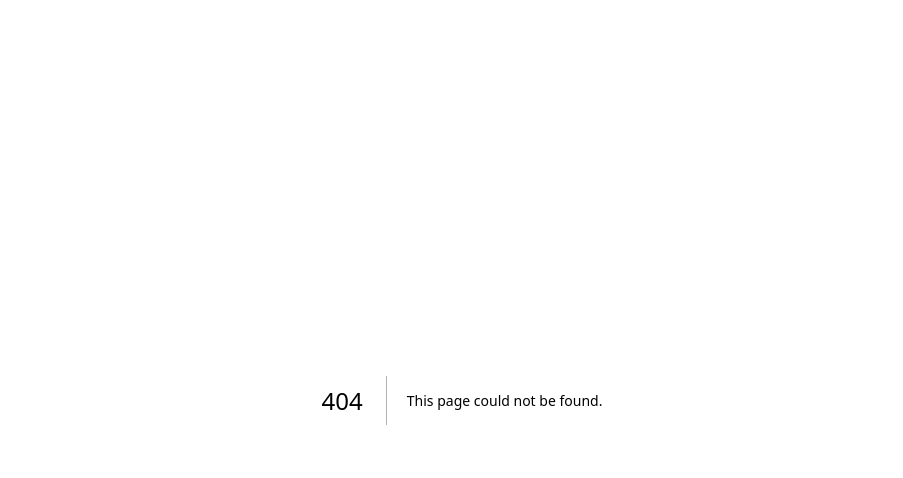
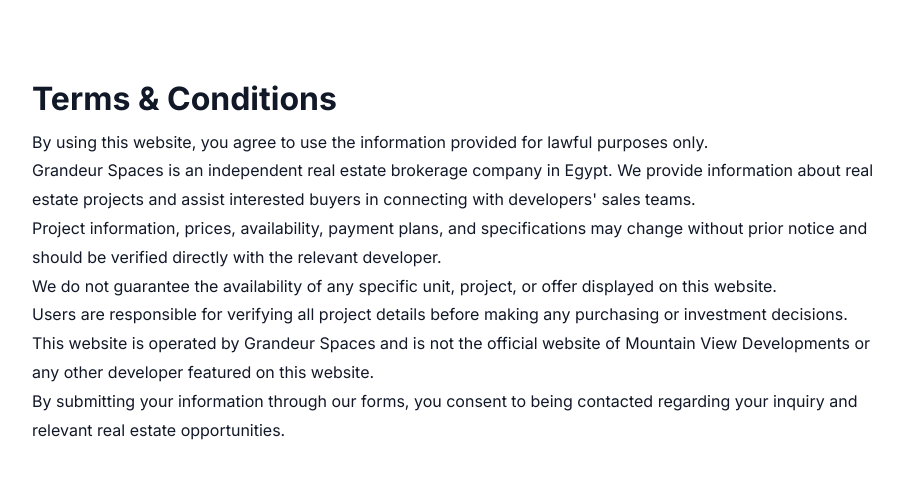
Before and after one commit to grandeurspaces8/creek-view, a Next.js app: page /terms in a window 1280 px wide. Before the commit this address had no page. Shown: the top 478 px of the page, without its empty margins (178-1081 px from the left). Built offline with nearby package versions, Linux system fonts and the light colour scheme.

Commit message:
Create terms.js

```diff
--- /dev/null
+++ b/pages/terms.js
@@ -0,0 +1,52 @@
+export default function Terms() {
+  return (
+    <div
+      style={{
+        maxWidth: "900px",
+        margin: "50px auto",
+        padding: "20px",
+        lineHeight: "1.8",
+      }}
+    >
+      <h1>Terms & Conditions</h1>
+
+      <p>
+        By using this website, you agree to use the information provided for
+        lawful purposes only.
+      </p>
+
+      <p>
+        Grandeur Spaces is an independent real estate brokerage company in
+        Egypt. We provide information about real estate projects and assist
+        interested buyers in connecting with developers' sales teams.
+      </p>
+
+      <p>
+        Project information, prices, availability, payment plans, and
+        specifications may change without prior notice and should be verified
+        directly with the relevant developer.
+      </p>
+
+      <p>
+        We do not guarantee the availability of any specific unit, project, or
+        offer displayed on this website.
+      </p>
+
+      <p>
+        Users are responsible for verifying all project details before making
+        any purchasing or investment decisions.
+      </p>
+
+      <p>
+        This website is operated by Grandeur Spaces and is not the official
+        website of Mountain View Developments or any other developer featured on
+        this website.
+      </p>
+
+      <p>
+        By submitting your information through our forms, you consent to being
+        contacted regarding your inquiry and relevant real estate opportunities.
+      </p>
+    </div>
+  );
+}
```
